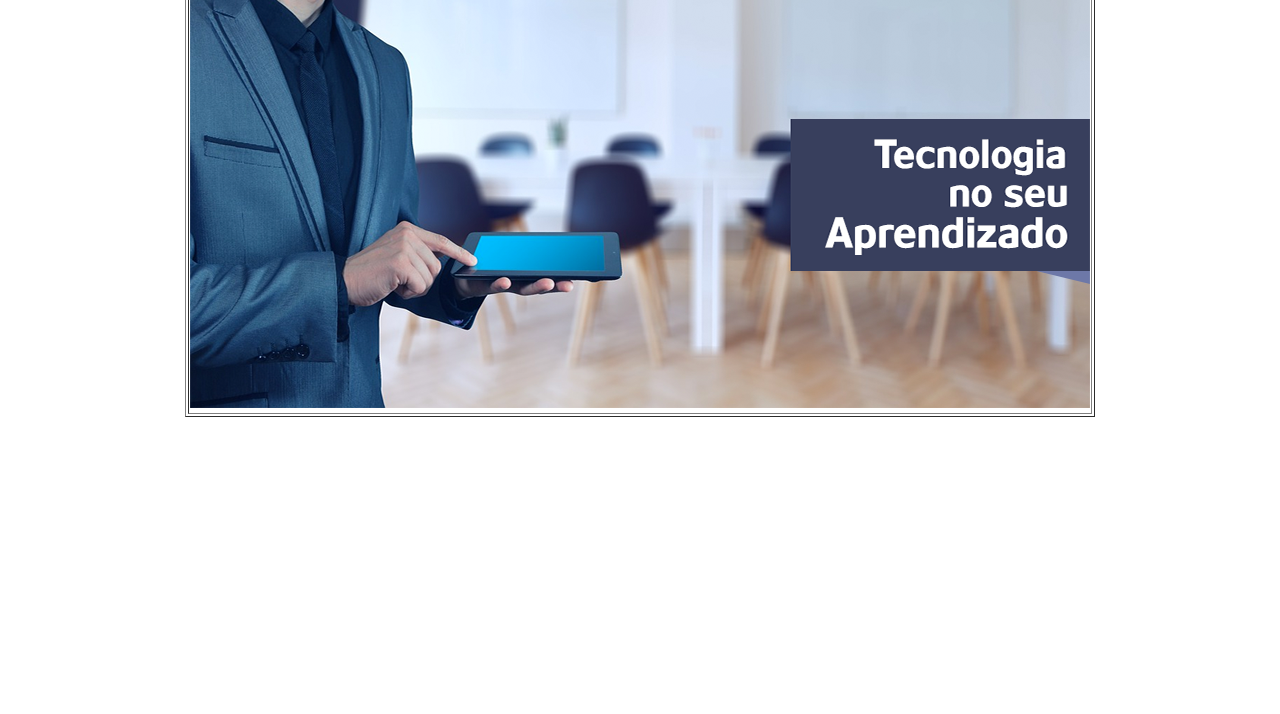
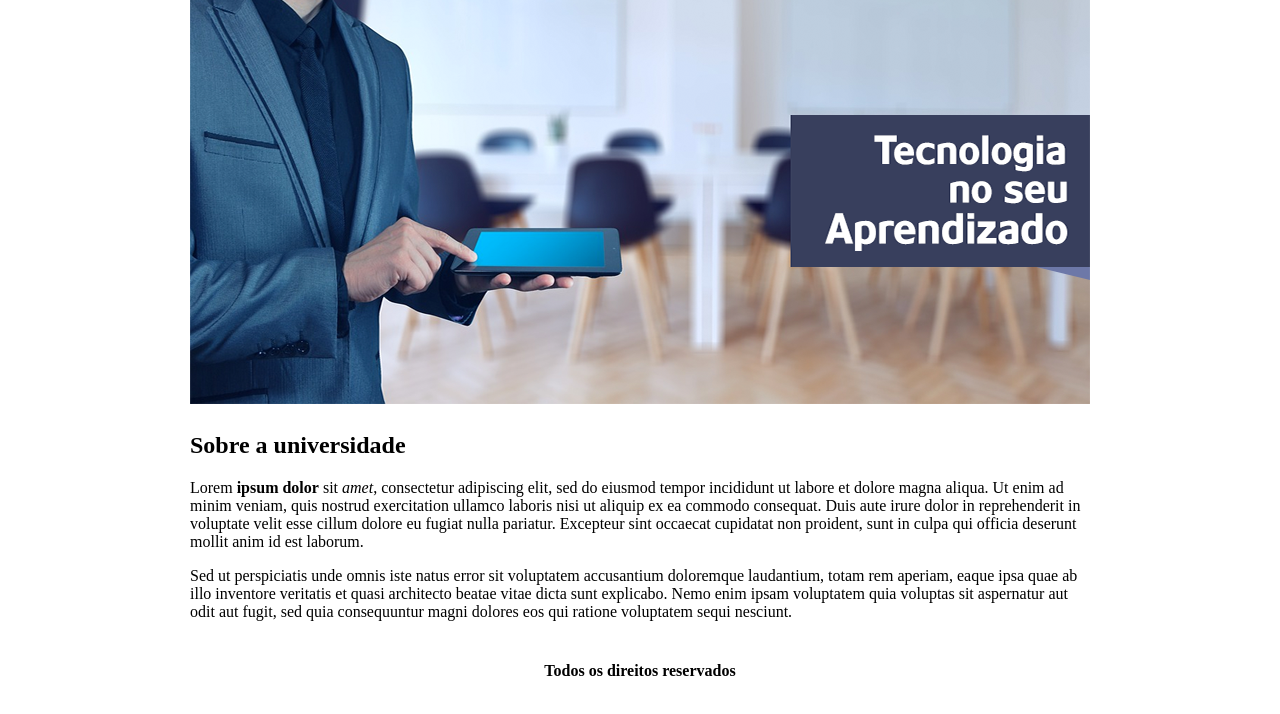
Before and after one commit to carolfranca0310/Unes_Universidade, a plain HTML site: page index.html in a window 1280 px wide. Shown: the part 86-800 px from the top of the page. Drawn offline with Linux system fonts and the light colour scheme.

Commit message:
Finalização da Index: Criação do Sobre.

```diff
--- a/index.html
+++ b/index.html
@@ -8,7 +8,7 @@
 </head>
 
 <body background="imagens/fundo2.png">
-    <table border="1" width="900" align="center">
+    <table border="0" width="900" align="center">
         <tr>
             <td><img src="imagens/logo.png" alt=""></td>
             <td align="center">
@@ -22,6 +22,18 @@
                 <img src="imagens/capa.png" alt="">
             </td>
         </tr>
+        <tr>
+            <td colspan="2">
+                <h2>Sobre a universidade</h2>
+                <p>Lorem <strong>ipsum dolor</strong> sit <em>amet</em>, consectetur adipiscing elit, sed do eiusmod tempor incididunt ut labore et dolore magna aliqua. Ut enim ad minim veniam, quis nostrud exercitation ullamco laboris nisi ut aliquip ex ea commodo consequat. Duis aute irure dolor in reprehenderit in voluptate velit esse cillum dolore eu fugiat nulla pariatur. Excepteur sint occaecat cupidatat non proident, sunt in culpa qui officia deserunt mollit anim id est laborum.</p>
+                <p>Sed ut perspiciatis unde omnis iste natus error sit voluptatem accusantium doloremque laudantium, totam rem aperiam, eaque ipsa quae ab illo inventore veritatis et quasi architecto beatae vitae dicta sunt explicabo. Nemo enim ipsam voluptatem quia voluptas sit aspernatur aut odit aut fugit, sed quia consequuntur magni dolores eos qui ratione voluptatem sequi nesciunt.</p>
+            </td>
+        </tr>
+        <tr>
+            <td colspan="2" align="center">
+                <h4>Todos os direitos reservados</h4>
+            </td>
+        </tr>
     </table>
 </body>
 
```
